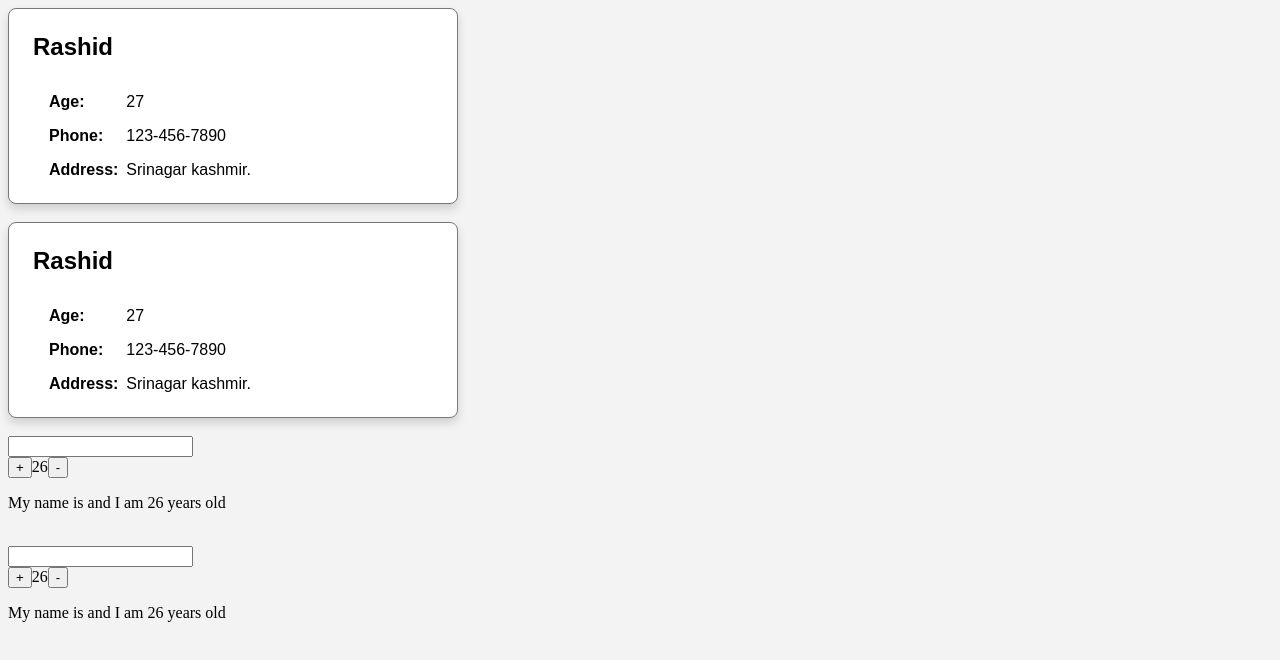
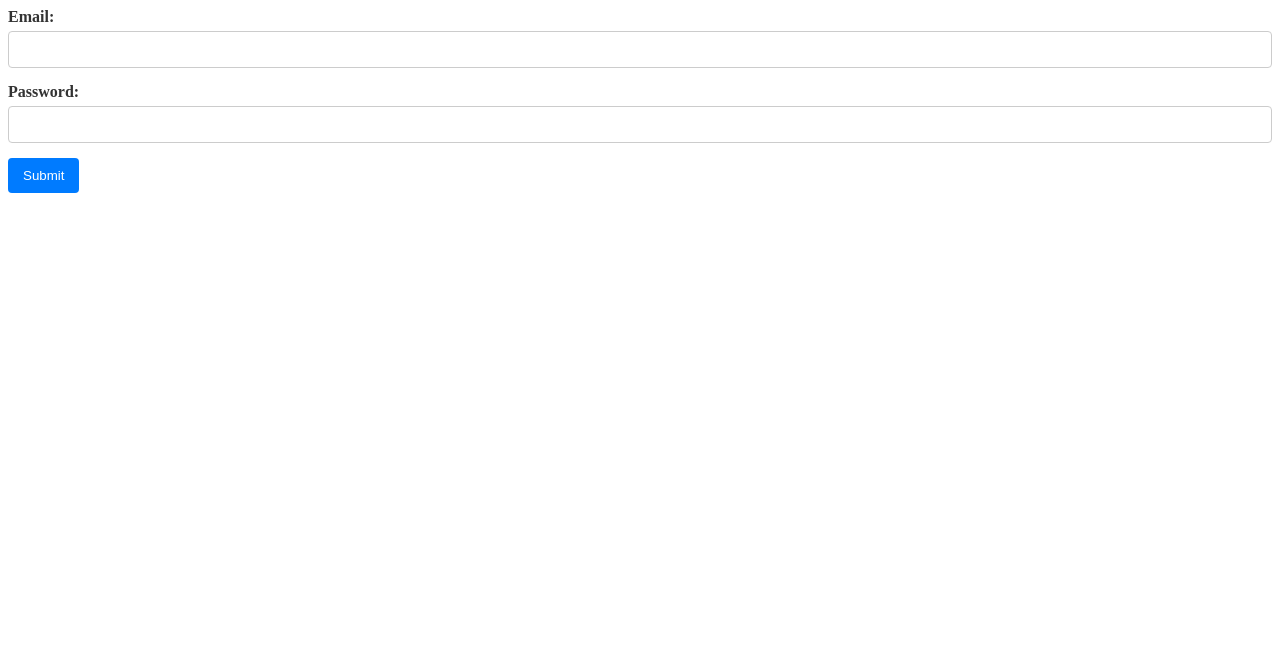
Before and after one commit to rashidyaqoob/upskill-reactjs, a React (Create React App) app: page / in a window 1280 px wide. Shown: the top 660 px of the page. Built offline with nearby package versions, Linux system fonts and the light colour scheme.

Commit message:
LDT-574: Component Testing

```diff
--- a/src/App.jsx
+++ b/src/App.jsx
@@ -1,36 +1,9 @@
-import "./user.css";
-import user from "./user.json";
-import UserCard from "./components/UserCard";
-import { UserClassCard } from "./components/UserClassCard";
-import NameCounter from "./components/NameCounter";
-import { NameCounterClass } from "./components/NameCounterClass";
+import Form from "./components/Form";
 
 function App() {
-  console.log(user);
   return (
     <div className="App">
-      <UserCard
-        name={user.name}
-        age={user.age}
-        phoneNumber={user.phoneNumber}
-        address={user.address}
-      />
-
-      <br />
-
-      <UserClassCard
-        name={user.name}
-        age={user.age}
-        phoneNumber={user.phoneNumber}
-        address={user.address}
-      />
-
-      <br />
-
-      <NameCounter />
-      <br />
-
-      <NameCounterClass />
+      <Form />
     </div>
   );
 }
--- /dev/null
+++ b/src/components/Form.css
@@ -0,0 +1,52 @@
+Form.css form {
+  background-color: #f8f9fa;
+  padding: 20px;
+  border-radius: 8px;
+  box-shadow: 0 4px 8px rgba(0, 0, 0, 0.1);
+  max-width: 400px;
+  margin: auto;
+}
+
+form div {
+  margin-bottom: 15px;
+}
+
+label {
+  display: block;
+  font-weight: bold;
+  margin-bottom: 5px;
+  color: #333;
+}
+
+input {
+  width: 100%;
+  padding: 10px;
+  border: 1px solid #ccc;
+  border-radius: 4px;
+  box-sizing: border-box;
+  transition: border-color 0.3s ease;
+}
+
+input:focus {
+  border-color: #007bff;
+  outline: none;
+}
+
+button {
+  background-color: #007bff;
+  color: white;
+  padding: 10px 15px;
+  border: none;
+  border-radius: 4px;
+  cursor: pointer;
+  transition: background-color 0.3s ease;
+}
+
+button:hover {
+  background-color: #0056b3;
+}
+
+div[role="alert"] {
+  color: #d9534f;
+  margin-top: 10px;
+}
--- /dev/null
+++ b/src/components/Form.jsx
@@ -0,0 +1,52 @@
+import React, { useState } from "react";
+import "./Form.css";
+
+function Form({ onSubmit }) {
+  const [email, setEmail] = useState("");
+  const [password, setPassword] = useState("");
+  const [error, setError] = useState("");
+
+  const handleSubmit = (e) => {
+    e.preventDefault();
+
+    if (!email || !password) {
+      setError("Email and password are required.");
+      return;
+    }
+
+    if (!/\S+@\S+\.\S+/.test(email)) {
+      setError("Invalid email address.");
+      return;
+    }
+
+    setError("");
+    onSubmit({ email, password });
+  };
+
+  return (
+    <form onSubmit={handleSubmit}>
+      <div>
+        <label htmlFor="email">Email:</label>
+        <input
+          id="email"
+          type="email"
+          value={email}
+          onChange={(e) => setEmail(e.target.value)}
+        />
+      </div>
+      <div>
+        <label htmlFor="password">Password:</label>
+        <input
+          id="password"
+          type="password"
+          value={password}
+          onChange={(e) => setPassword(e.target.value)}
+        />
+      </div>
+      {error && <div role="alert">{error}</div>}
+      <button type="submit">Submit</button>
+    </form>
+  );
+}
+
+export default Form;
--- /dev/null
+++ b/vite.config.js
@@ -0,0 +1,15 @@
+// vite.config.js
+import { defineConfig } from "vite";
+import react from "@vitejs/plugin-react";
+import { configDefaults } from "vitest/config";
+
+export default defineConfig({
+  plugins: [react()],
+
+  test: {
+    globals: true,
+    environment: "jsdom",
+    setupFiles: "./src/setupTests.js",
+    exclude: [...configDefaults.exclude, "e2e/*"],
+  },
+});
```
Also changed, not shown: src/components/setupTests.js (added, +5 -0 lines), 2 other files (tests, documents, lock files or other folders).
